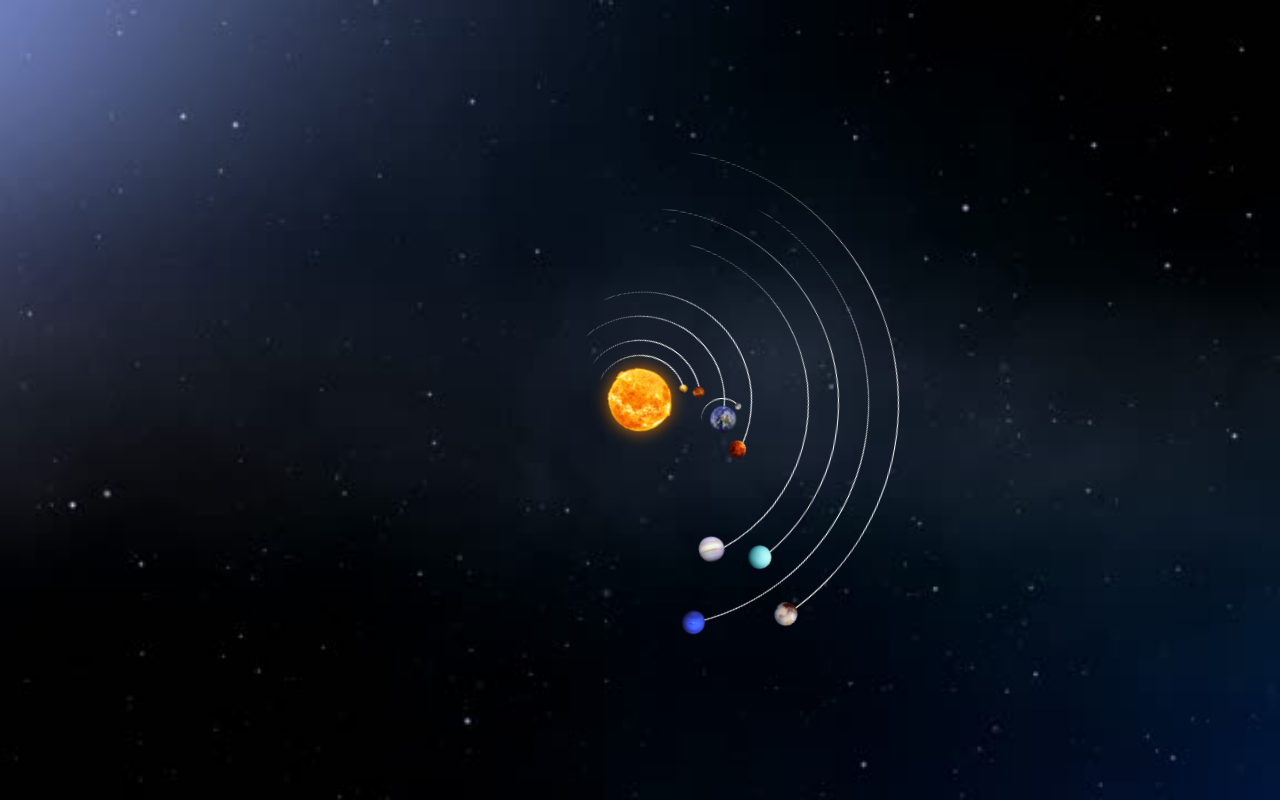
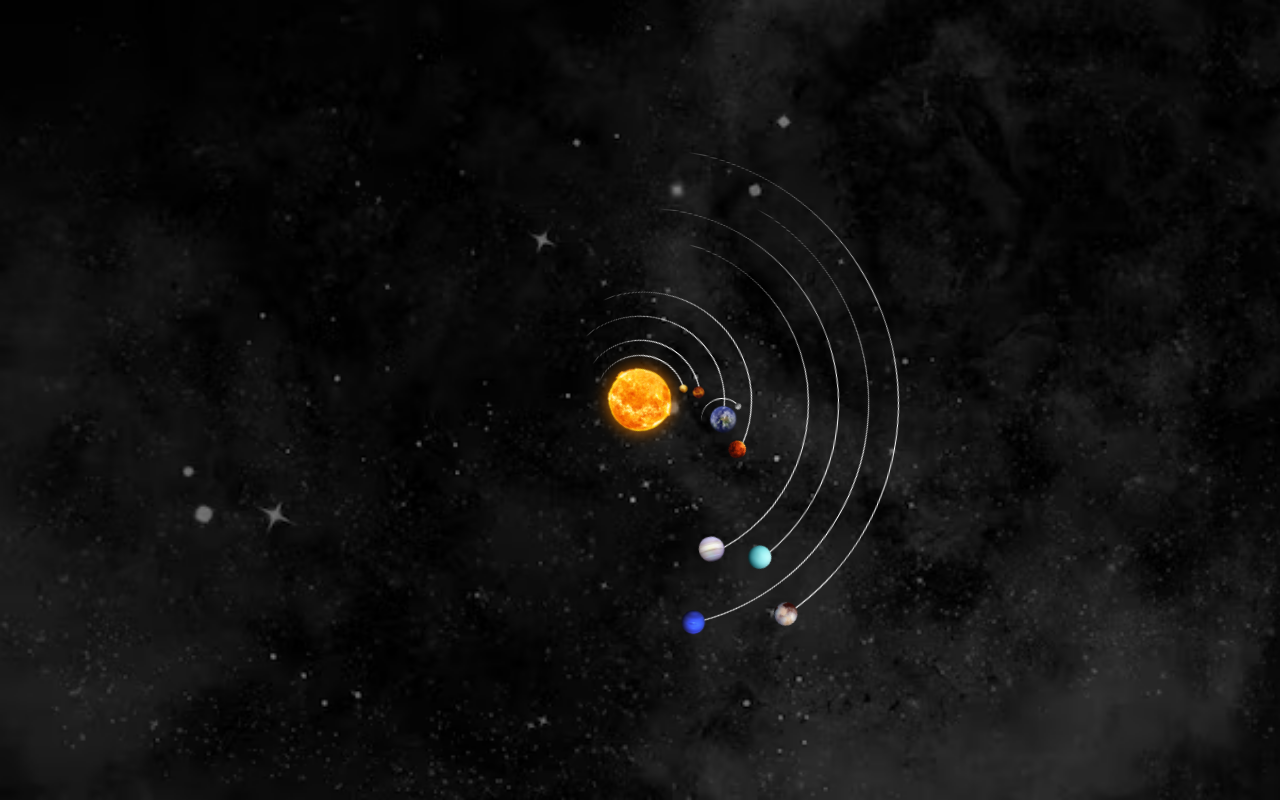
Before and after one commit to Ayhangit7/Basic-Projects, a plain HTML site: page index.html in a window 1280 px wide. Drawn offline with Linux system fonts and the light colour scheme.

Commit message:
images add

```diff
--- a/style.css
+++ b/style.css
@@ -6,7 +6,7 @@ body {
     justify-content: center;
     background-color: black;
     overflow: hidden;
-    background-image: url(background.webp);
+    background-image: url(galaxy.webp);
     background-size: cover;
     background-repeat: no-repeat;
 }
```
Also changed, not shown: background.webp (deleted), galaxy.webp (added).
